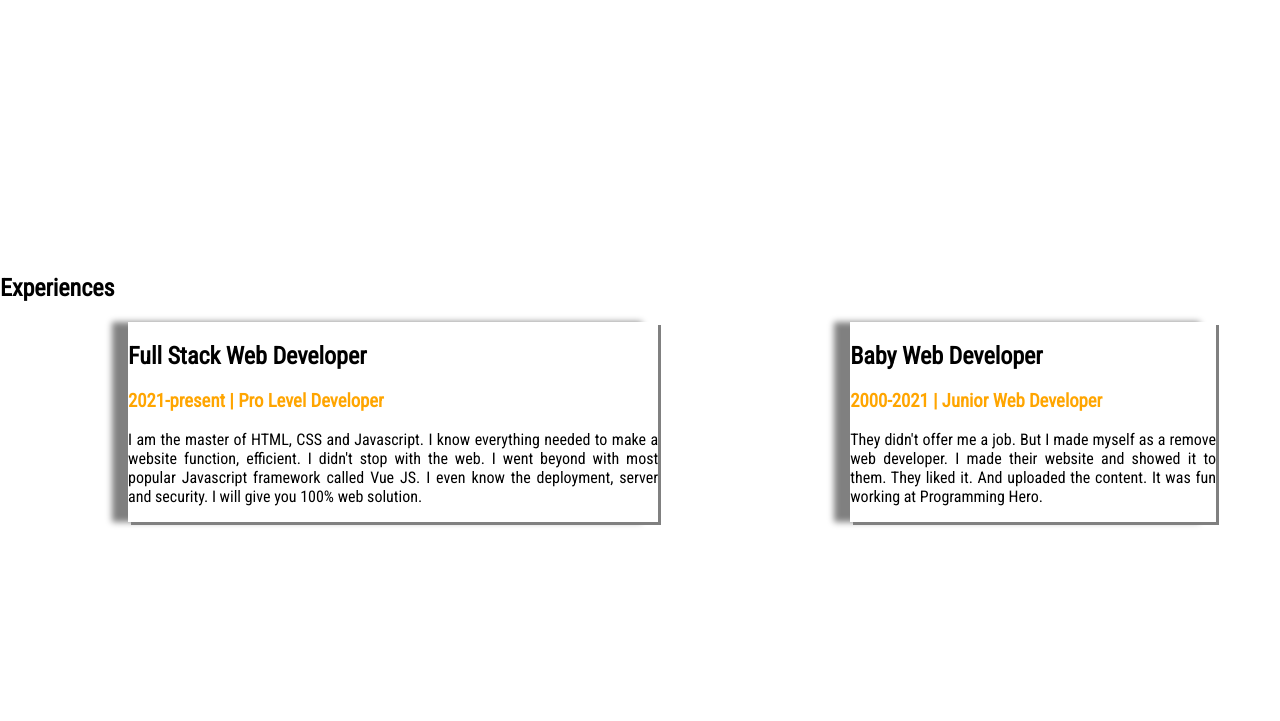
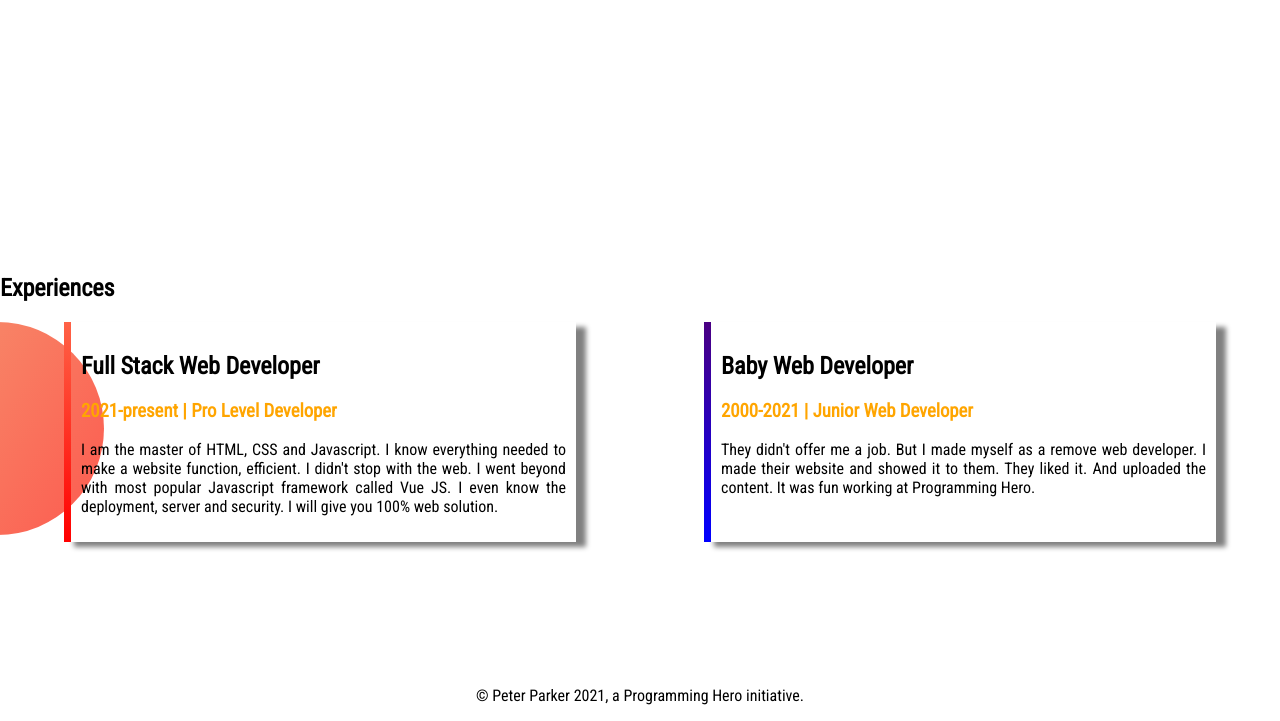
Before and after one commit to Md-Shahriar-Islam/practise-portfolio, a plain HTML site: page index.html in a window 1280 px wide. Shown: the part 1346-2067 px from the top of the page. Before the commit the page ends 1996 px from the top, so only its background shows below. Drawn offline with Linux system fonts and the light colour scheme.

Commit message:
practice portfolio done

```diff
--- a/index.html
+++ b/index.html
@@ -51,7 +51,7 @@
                     efficient. I didn't stop with the web. I went beyond with most popular Javascript framework called
                     Vue JS. I even know the deployment, server and security. I will give you 100% web solution.</P>
             </div>
-            <div>
+            <div class="experience0">
                 <h1>Baby Web Developer</h1>
                 <h3 class="orange">2000-2021 | Junior Web Developer</h3>
                 <p>They didn't offer me a job. But I made myself as a remove web developer. I made their website and
@@ -59,6 +59,9 @@
                 </p>
             </div>
         </div>
+        <footer>
+            <p>© Peter Parker 2021, a Programming Hero initiative.</p>
+        </footer>
     </section>
 
 </body>
--- a/style.css
+++ b/style.css
@@ -51,15 +51,33 @@ body
 .two-quality
 {
     display:flex;
+    background-image:url("images/exp-bg.png");
+    background-repeat: no-repeat;
 }
 .two-quality div
 {
     text-align:justify;
-    box-shadow: 3px 3px gray, -1em 0 .4em gray;
-    margin:0 5% 10% 10%;
+    width:40%;
+    box-shadow: 10px 5px 5px gray;
+    margin:0 5% 10% 5%;
 
 }
 .experience
 {
+ border-left: 7px solid;
 
+ border-image:linear-gradient(tomato,red);
+ border-image-slice: 1;
+ padding:10px;
 }
+.experience0
+{
+    border-left: 7px solid;
+    border-image:linear-gradient(indigo,blue);
+    border-image-slice: 1;
+    padding:10px;
+}
+footer
+{
+    text-align:center;
+}
```
